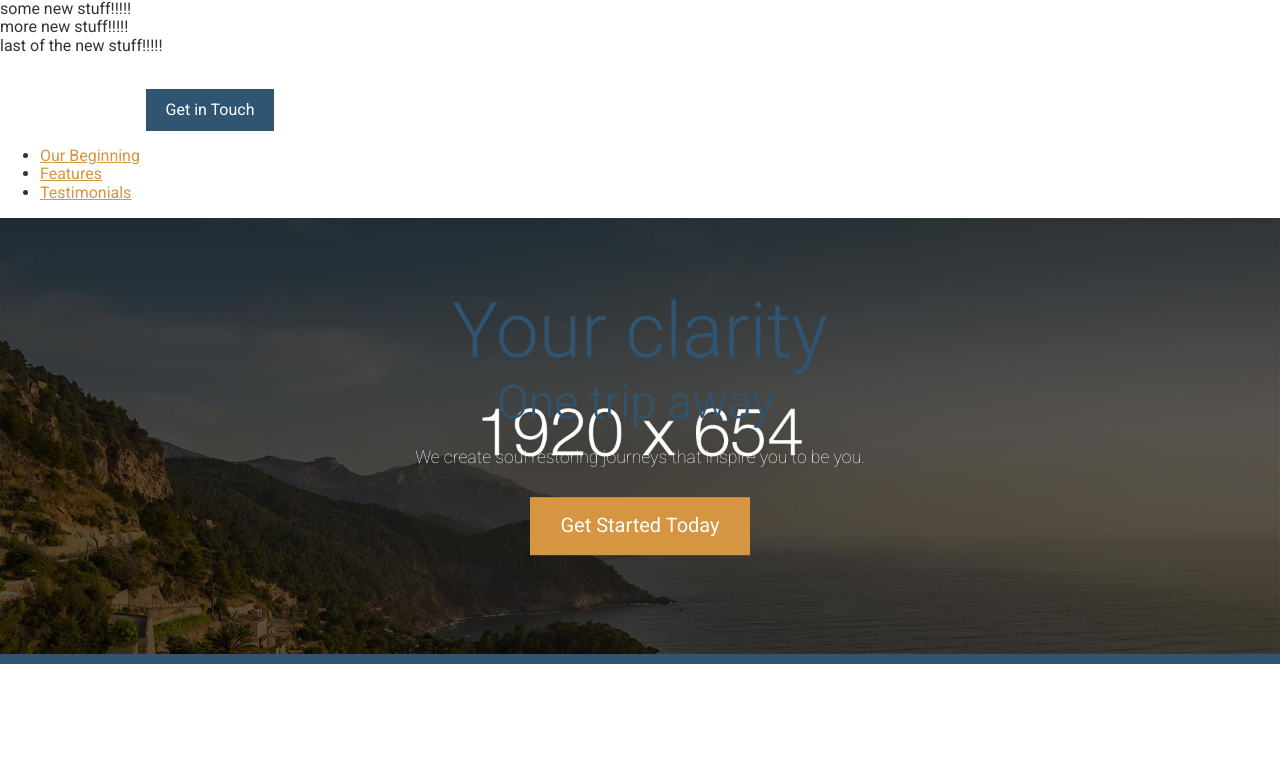
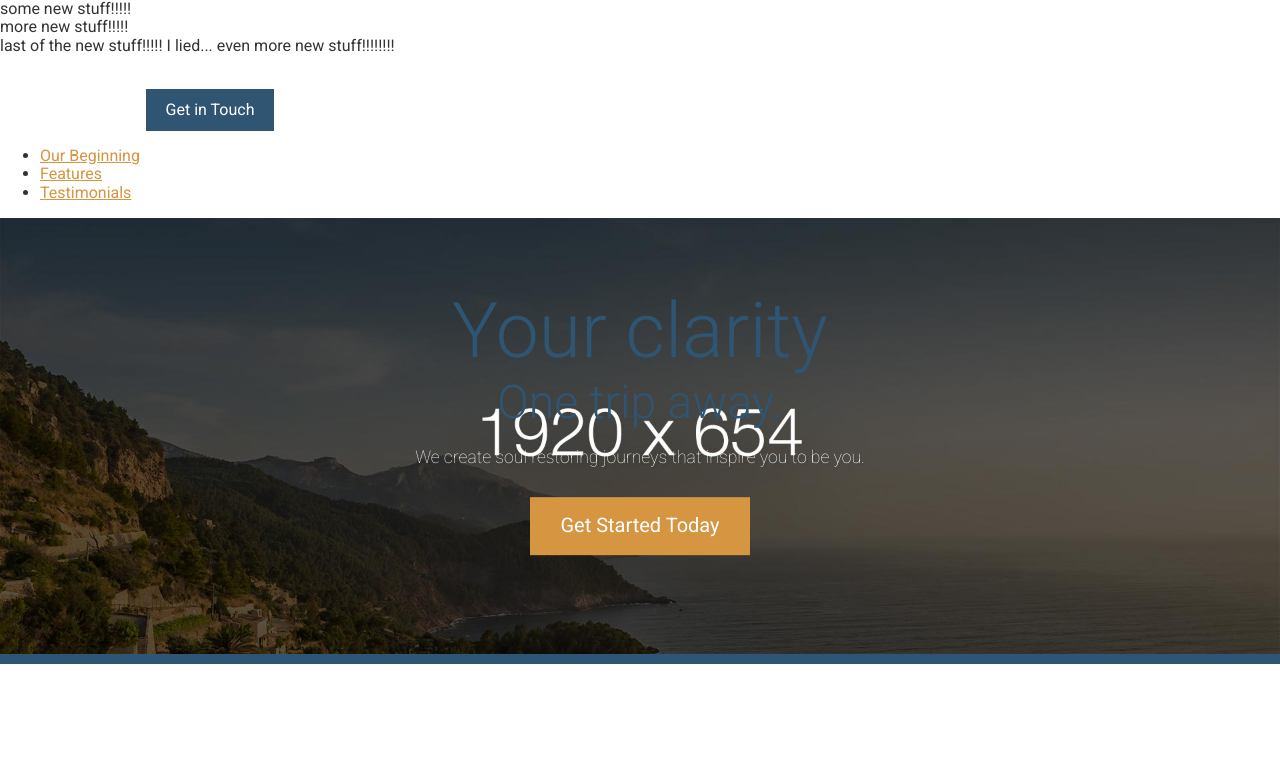
Before and after one commit to Prtfw/responsiveWeb, a website: page app/index.html in a window 1280 px wide. Shown: the top 770 px of the page. Drawn offline with Linux system fonts and the light colour scheme.

Commit message:
even more new stuff

```diff
--- a/app/index.html
+++ b/app/index.html
@@ -25,7 +25,7 @@
 
     <div>
           last of the new stuff!!!!!
-
+          I lied... even more new stuff!!!!!!!!
     </div>
     <img src="assets/images/icons/clear-view-escapes.svg">
     <a href="#" class ="btn">Get in Touch</a>
```
